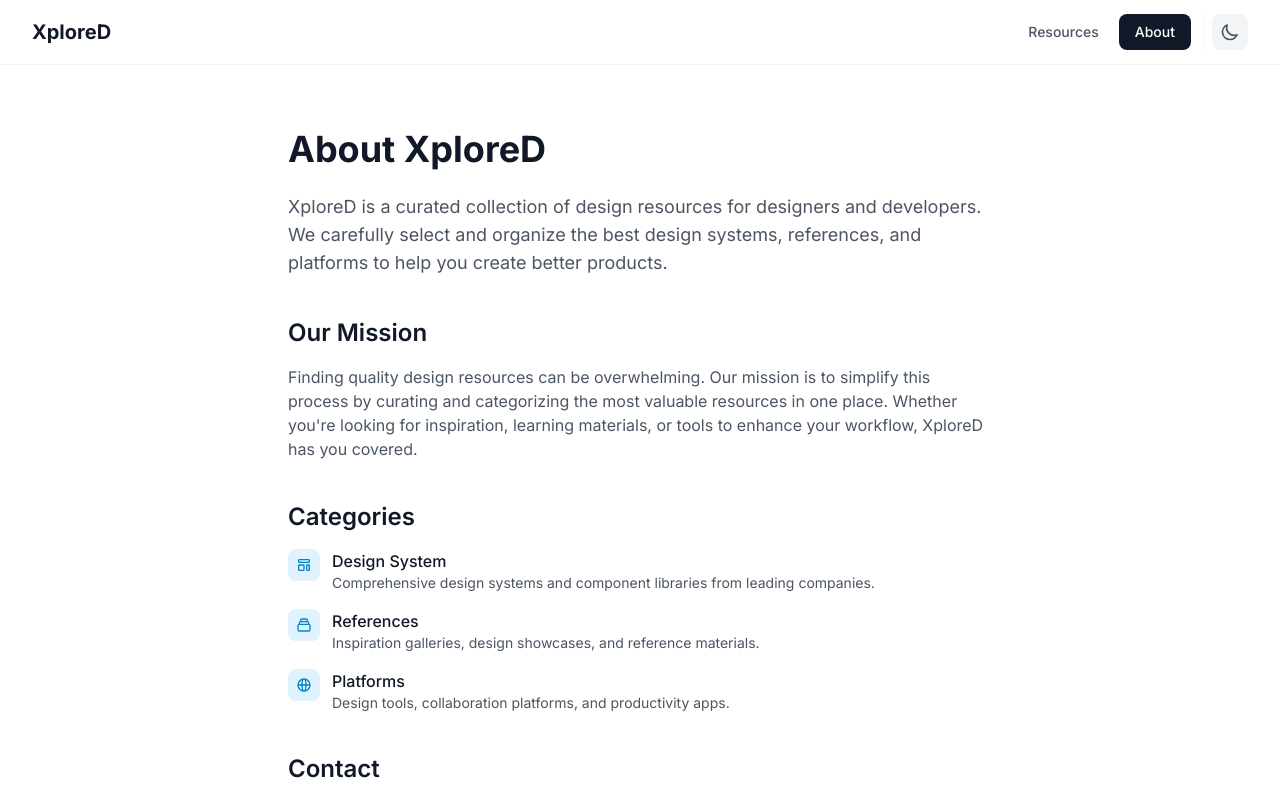
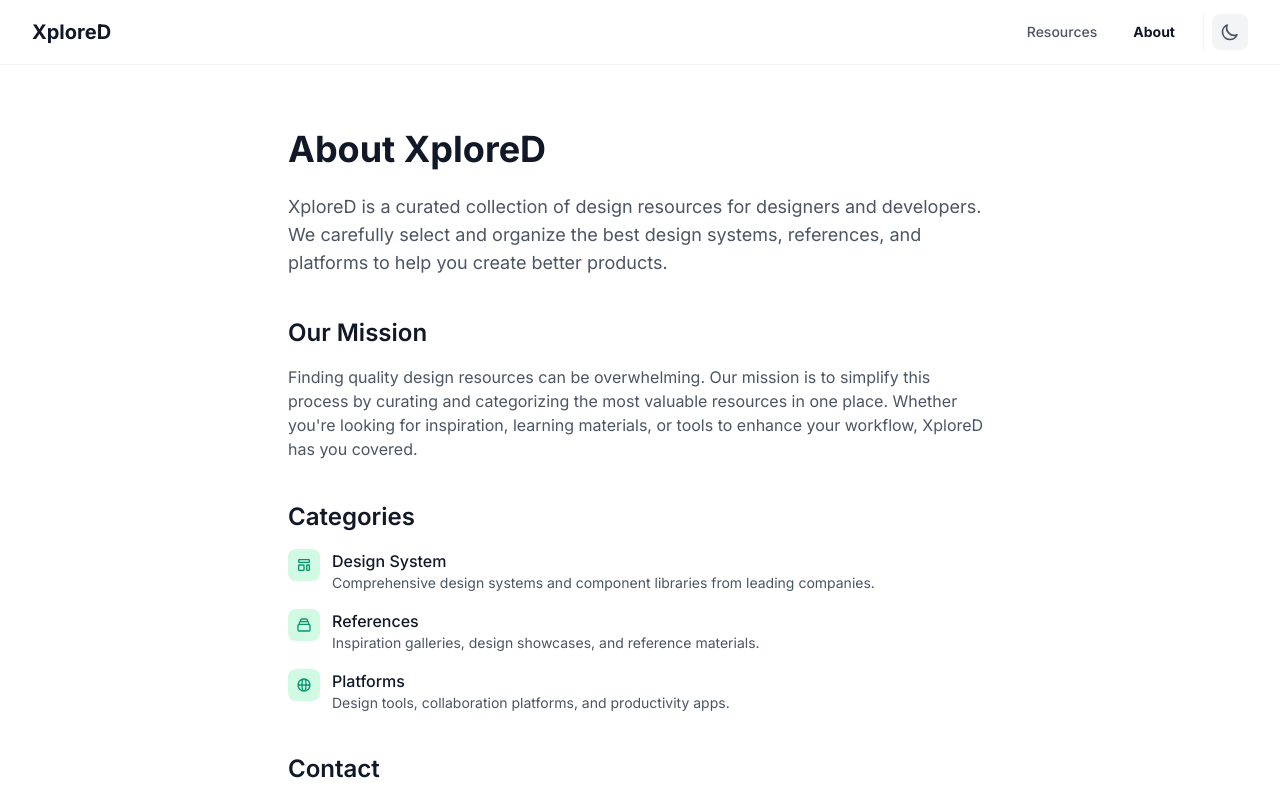
Before and after one commit to sookmi/xplored, a Next.js app: page /about in a window 1280 px wide. Shown: the top 800 px of the page. Built offline with nearby package versions, Linux system fonts and the light colour scheme.

Commit message:
chore: update styles and components with new account

```diff
--- a/components/Header.tsx
+++ b/components/Header.tsx
@@ -30,9 +30,9 @@ export default function Header() {
                 <Link
                   key={item.name}
                   href={item.href}
-                  className={`px-4 py-2 rounded-lg text-sm font-medium transition-colors ${isActive
-                    ? 'bg-gray-900 dark:bg-gray-100 text-white dark:text-gray-900'
-                    : 'text-gray-600 dark:text-gray-400 hover:text-gray-900 dark:hover:text-white hover:bg-gray-100 dark:hover:bg-gray-800'
+                  className={`px-4 py-2 text-sm transition-colors ${isActive
+                    ? 'font-bold text-gray-900 dark:text-white'
+                    : 'font-medium text-gray-600 dark:text-gray-400 hover:text-gray-900 dark:hover:text-white'
                     }`}
                 >
                   {item.name}
--- a/components/ResourceCard.tsx
+++ b/components/ResourceCard.tsx
@@ -58,7 +58,7 @@ export default function ResourceCard({ resource }: ResourceCardProps) {
           {resource.tags.slice(0, 2).map((tag) => (
             <span
               key={tag}
-              className="inline-flex items-center px-2.5 py-0.5 rounded-full text-xs font-medium bg-primary-50 dark:bg-primary-900/30 text-primary-700 dark:text-primary-300"
+              className="inline-flex items-center px-2.5 py-0.5 rounded-full text-xs font-medium bg-gray-100 dark:bg-gray-800 text-gray-700 dark:text-gray-300"
             >
               {tag}
             </span>
--- a/tailwind.config.ts
+++ b/tailwind.config.ts
@@ -14,16 +14,17 @@ const config: Config = {
       },
       colors: {
         primary: {
-          50: '#f0f9ff',
-          100: '#e0f2fe',
-          200: '#bae6fd',
-          300: '#7dd3fc',
-          400: '#38bdf8',
-          500: '#0ea5e9',
-          600: '#0284c7',
-          700: '#0369a1',
-          800: '#075985',
-          900: '#0c4a6e',
+          50: '#ecfdf5',
+          100: '#d1fae5',
+          200: '#a7f3d0',
+          300: '#6ee7b7',
+          400: '#34d399',
+          500: '#10b981',
+          600: '#059669',
+          700: '#047857',
+          800: '#065f46',
+          900: '#064e3b',
+          950: '#022c22',
         },
       },
     },
```
